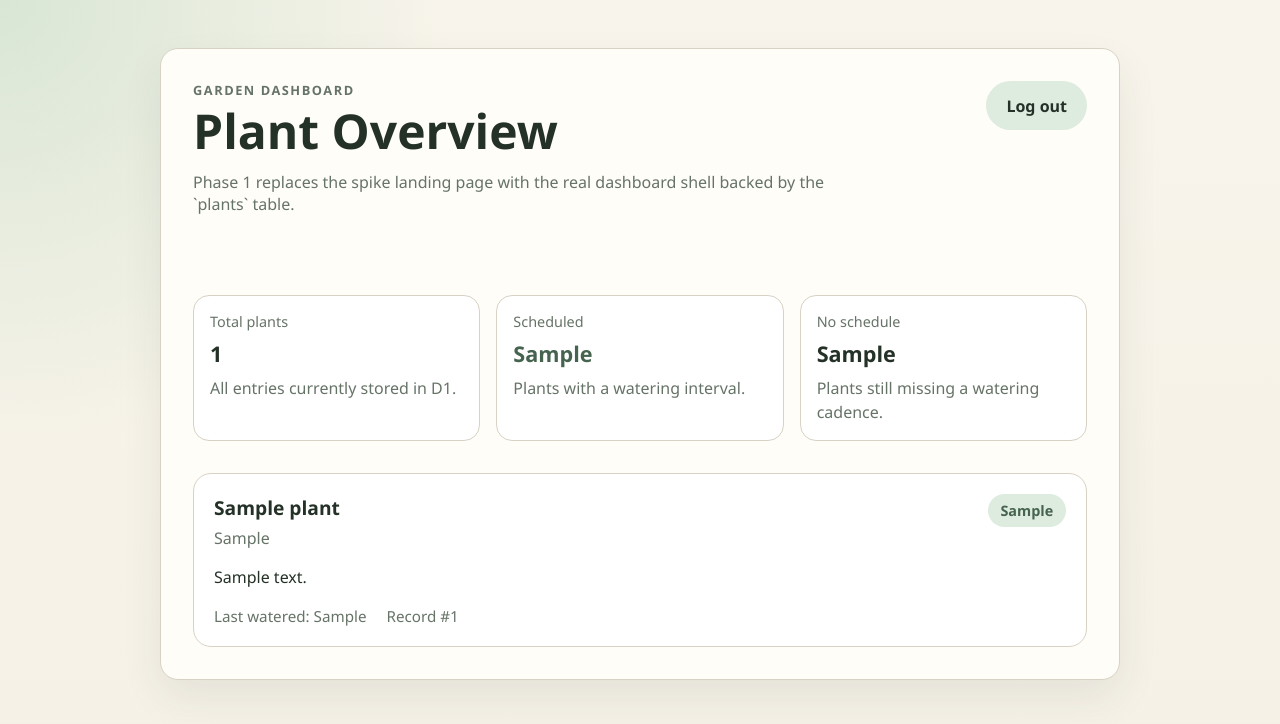
After one commit to ddy6/gardenTracker, a Python web app: template src/templates/dashboard.html in a window 1280 px wide. The commit adds this page. Shown: the top 724 px of the page. Run offline with Jinja, Linux system fonts and the light colour scheme; the template is opened without the code that fills it: most values are stand-ins (such as "Sample title", 1, 10 or a date in 2020).

Commit message:
spike -> app skel

```diff
--- a/src/assets/styles.css
+++ b/src/assets/styles.css
@@ -38,6 +38,11 @@ body {
   border-radius: var(--radius);
   box-shadow: var(--shadow);
   padding: 2rem;
+}
+
+.dashboard-panel {
+  display: grid;
+  gap: 2rem;
 }
 
 .auth-panel {
@@ -165,6 +170,72 @@ button.secondary {
   border-top: 1px solid var(--border);
 }
 
+.plant-list {
+  display: grid;
+  gap: 1rem;
+}
+
+.plant-card {
+  border: 1px solid var(--border);
+  border-radius: 18px;
+  background: #fff;
+  padding: 1.25rem;
+}
+
+.plant-heading {
+  display: flex;
+  justify-content: space-between;
+  gap: 1rem;
+  align-items: start;
+}
+
+.plant-heading h2,
+.empty-state h2 {
+  margin: 0;
+  font-size: 1.2rem;
+}
+
+.plant-location {
+  margin: 0.35rem 0 0;
+  color: var(--muted);
+}
+
+.plant-schedule {
+  white-space: nowrap;
+  border-radius: 999px;
+  background: var(--accent-soft);
+  color: var(--accent);
+  font-size: 0.9rem;
+  font-weight: 700;
+  padding: 0.45rem 0.8rem;
+}
+
+.plant-notes {
+  margin: 1rem 0;
+  line-height: 1.6;
+}
+
+.plant-meta {
+  display: flex;
+  flex-wrap: wrap;
+  gap: 0.75rem 1.25rem;
+  color: var(--muted);
+  font-size: 0.95rem;
+}
+
+.empty-state {
+  border: 1px dashed var(--border);
+  border-radius: 18px;
+  background: rgba(255, 255, 255, 0.7);
+  padding: 1.5rem;
+}
+
+.empty-state p {
+  margin-bottom: 0;
+  color: var(--muted);
+  line-height: 1.6;
+}
+
 @media (max-width: 640px) {
   .shell {
     width: min(100vw - 1rem, 960px);
@@ -178,4 +249,8 @@ button.secondary {
   .hero {
     flex-direction: column;
   }
+
+  .plant-heading {
+    flex-direction: column;
+  }
 }
--- /dev/null
+++ b/src/routes/__init__.py
@@ -0,0 +1 @@
+# Route package for the Cloudflare Worker app.
--- /dev/null
+++ b/src/templates/dashboard.html
@@ -0,0 +1,62 @@
+{% extends "base.html" %}
+
+{% block content %}
+  <section class="panel dashboard-panel">
+    <div class="hero">
+      <div>
+        <p class="eyebrow">Garden Dashboard</p>
+        <h1>Plant Overview</h1>
+        <p class="lede">Phase 1 replaces the spike landing page with the real dashboard shell backed by the `plants` table.</p>
+      </div>
+      <form method="post" action="/logout">
+        <button type="submit" class="secondary">Log out</button>
+      </form>
+    </div>
+
+    <div class="status-grid">
+      <article class="status-card">
+        <p class="status-label">Total plants</p>
+        <p class="status-value">{{ total_plants }}</p>
+        <p class="status-meta">All entries currently stored in D1.</p>
+      </article>
+
+      <article class="status-card">
+        <p class="status-label">Scheduled</p>
+        <p class="status-value success">{{ scheduled_plants }}</p>
+        <p class="status-meta">Plants with a watering interval.</p>
+      </article>
+
+      <article class="status-card">
+        <p class="status-label">No schedule</p>
+        <p class="status-value">{{ unscheduled_plants }}</p>
+        <p class="status-meta">Plants still missing a watering cadence.</p>
+      </article>
+    </div>
+
+    {% if plants %}
+      <section class="plant-list" aria-label="Plants">
+        {% for plant in plants %}
+          <article class="plant-card">
+            <div class="plant-heading">
+              <div>
+                <h2>{{ plant.name }}</h2>
+                <p class="plant-location">{{ plant.location_display }}</p>
+              </div>
+              <span class="plant-schedule">{{ plant.schedule_display }}</span>
+            </div>
+            <p class="plant-notes">{{ plant.note_preview }}</p>
+            <div class="plant-meta">
+              <span>Last watered: {{ plant.last_watered_display }}</span>
+              <span>Record #{{ plant.id }}</span>
+            </div>
+          </article>
+        {% endfor %}
+      </section>
+    {% else %}
+      <section class="empty-state">
+        <h2>No plants yet</h2>
+        <p>The app skeleton is now reading from the real `plants` table. The next slice will add the first create/edit routes and forms.</p>
+      </section>
+    {% endif %}
+  </section>
+{% endblock %}
```
Also changed, not shown: src/app.py (+11 -109 lines), src/db.py (+25 -3 lines), src/models.py (added, +56 -0 lines), src/plants.py (added, +21 -0 lines), src/routes/auth.py (added, +50 -0 lines), src/routes/dashboard.py (added, +24 -0 lines), src/routes/system.py (added, +23 -0 lines), src/templates/home.html (deleted, +0 -40 lines), src/ui.py (added, +38 -0 lines), tests/test_models.py (added, +47 -0 lines), README.md.
